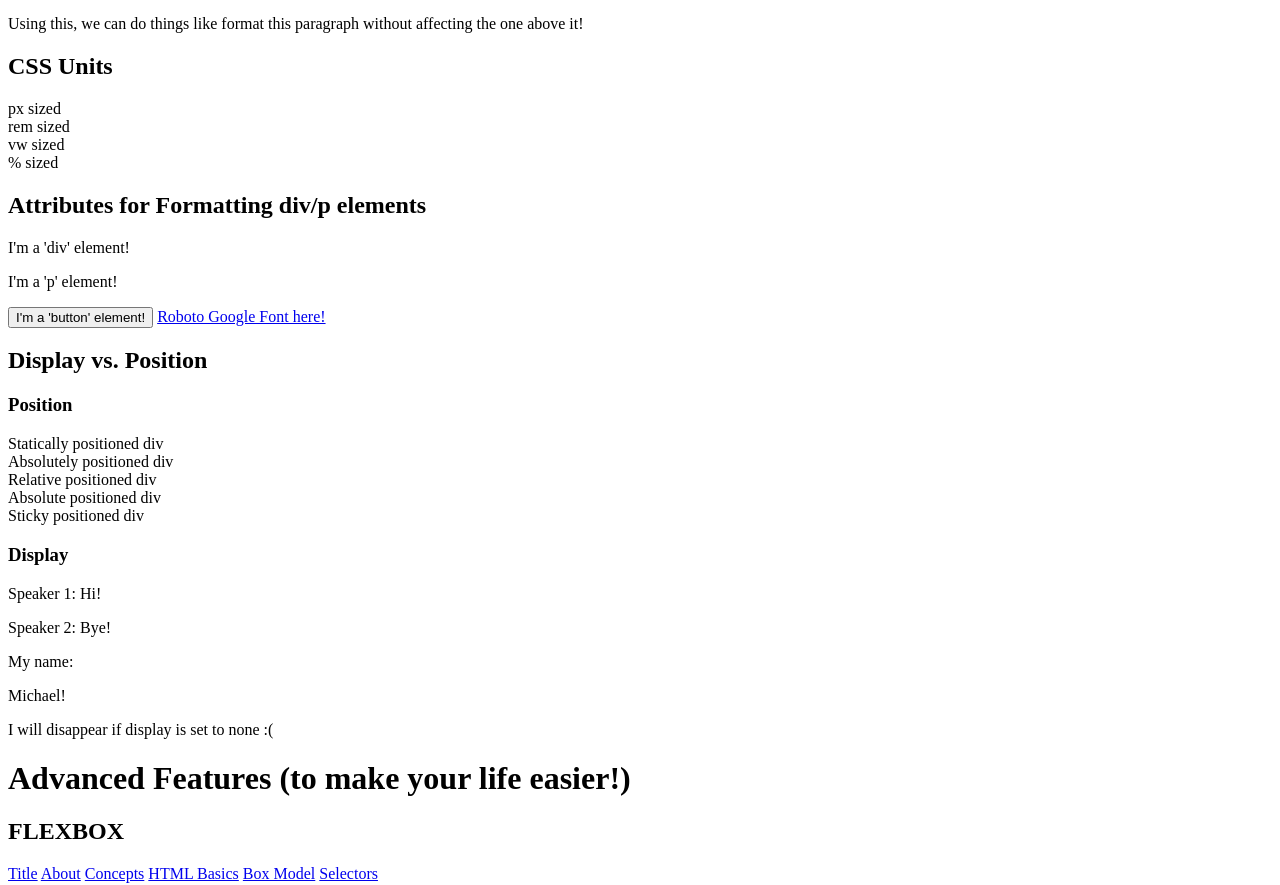
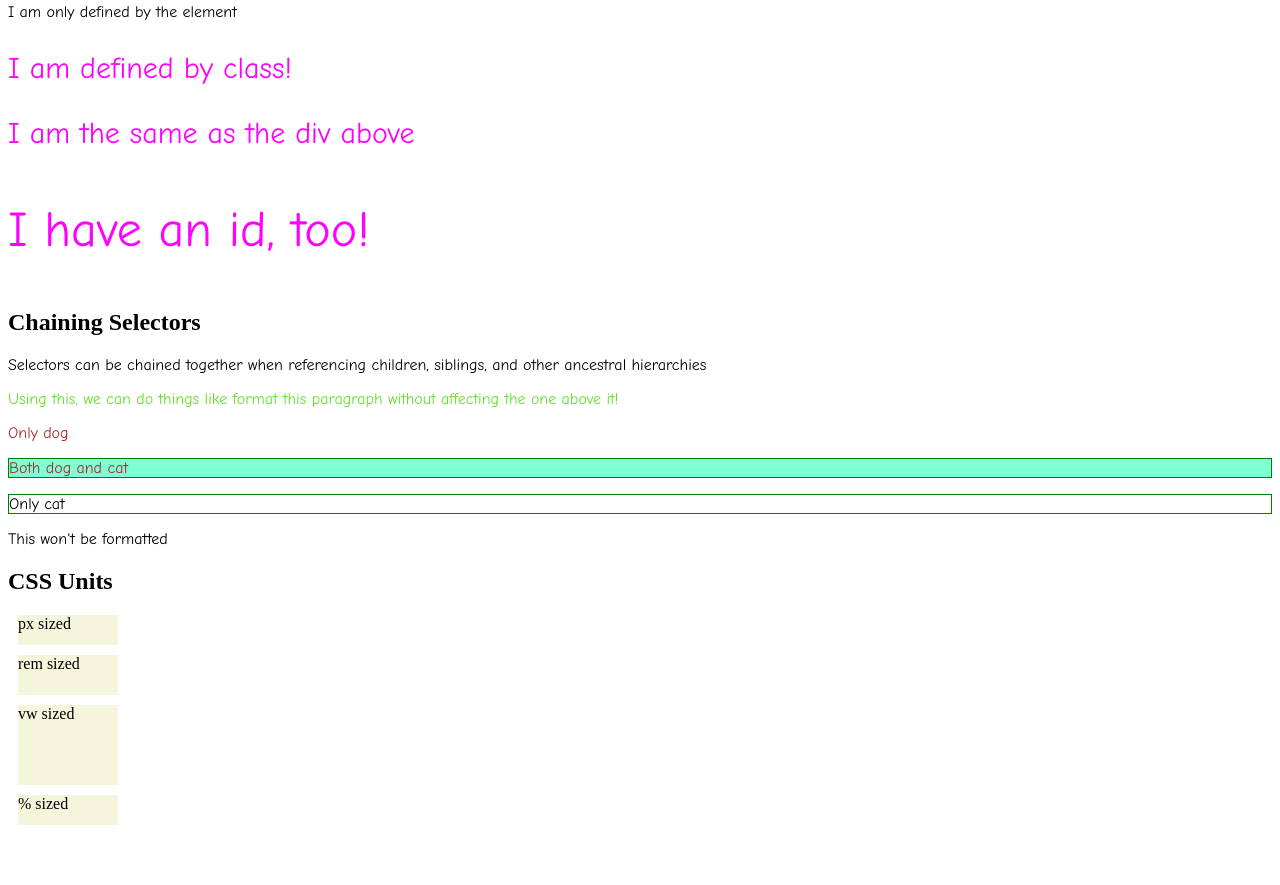
Before and after one commit to MichaelZhao21/css-workshop, a website: page index.html in a window 1280 px wide. Shown: the part 1174-2059 px from the top of the page. Drawn offline with Linux system fonts and the light colour scheme.

Commit message:
Added css lol

```diff
--- /dev/null
+++ b/index.css
@@ -0,0 +1,241 @@
+@import url("https://fonts.googleapis.com/css2?family=Roboto:ital,wght@0,100;0,300;1,400&display=swap");
+
+html {
+    font-size: 16px;
+}
+
+#box-model-title {
+    margin: 40px;
+    padding: 10px;
+    border: 5px solid black;
+    width: 100px;
+    height: 100px;
+    background-color: coral;
+}
+
+p {
+    font-family: "Comic Sans MS", sans-serif;
+}
+
+.important-div {
+    color: #ff00ff;
+    font-size: 30px;
+}
+
+#selected-one {
+    font-size: 50px;
+}
+
+#my-box p {
+    color: rgb(100, 223, 44);
+}
+
+.dog {
+    color: brown;
+}
+
+.cat {
+    border: 1px solid green;
+}
+
+.dog.cat {
+    background-color: aquamarine;
+}
+
+.unit-box {
+    background-color: beige;
+    margin: 10px;
+    width: 100px;
+}
+
+#css-units {
+    height: 300px;
+}
+
+#px-box {
+    height: 30px;
+}
+
+#rem-box {
+    height: 2.5rem;
+}
+
+#vw-box {
+    height: 10vh;
+}
+
+#percent-box {
+    height: 10%;
+}
+
+.div-formatting {
+    width: 100px;
+    height: 100px;
+    padding: 10px;
+    margin: 20px;
+    border: 1px solid blue;
+    border-width: 5px;
+    border-radius: 25px;
+
+    background-color: darkred;
+    color: #fff;
+}
+
+.p-formatting {
+    width: 200px;
+    height: 100px;
+    padding: 10px;
+
+    background-color: #aaa;
+    color: #fff;
+    text-align: right;
+    font-family: 'Roboto', sans-serif;
+    font-weight: 100;
+    font-size: 2rem;
+}
+
+.button-formatting {
+    margin: 0 20px;
+    width: 200px;
+    height: 100px;
+    font-family: 'Roboto', sans-serif;
+    font-weight: 200;
+    font-size: 1.5rem;
+
+    border: none;
+    box-shadow: 0 0 5px #ddd;
+    background-color: white;
+    cursor: pointer;
+    transition: 0.2s;
+}
+
+.button-formatting:hover {
+    box-shadow: 0 0 5px #999;
+}
+
+.ext-font {
+    text-decoration: none;
+    font-size: 1.5rem;
+    color: darkturquoise;
+    transition: 0.3s;
+}
+
+.ext-font:hover {
+    color: rgb(100, 223, 44);
+}
+
+#display-v-position {
+    position: relative;
+    width: 100%;
+    height: 500px;
+}
+
+.fixed-div {
+    position: fixed;
+    bottom: 10px;
+    right: 10px;
+    font-size: 3rem;
+
+    background-color: rosybrown;
+}
+
+.fixed-div-2 {
+    position: fixed;
+    bottom: 15px;
+    right: 10px;
+    font-size: 3rem;
+
+    z-index: 10;
+    background-color: green;
+}
+
+.relative-div {
+    position: relative;
+    left: 10px;
+}
+
+.absolute-div {
+    position: absolute;
+    top: 20px;
+    left: 200px;
+}
+
+.sticky-div {
+    position: sticky;
+    top: 20px;
+    background-color: salmon;
+}
+
+.inline-text {
+    display: inline;
+}
+
+.display-none {
+    display: none;
+}
+
+.ext-link {
+    margin: 5px 0;
+    font-size: 1.5rem;
+    display: block;
+}
+
+.menu {
+    height: 80px;
+    display: flex;
+    flex-direction: row;
+    justify-content: space-between;
+    align-items: center;
+
+    font-size: 2rem;
+}
+
+.menu-item {
+    height: auto;
+}
+
+#about {
+    align-self: baseline;
+}
+
+.site-layout {
+    display: grid;
+    grid-template-rows: 10% 1fr;
+    grid-template-columns: 30% 1fr;
+    width: 100%;
+    height: 40vh;
+}
+
+.header {
+    grid-column-start: 1;
+    grid-column-end: span 2;
+    background-color: sienna;
+}
+
+.left {
+    background-color: skyblue;
+}
+
+.main-content {
+    background-color: tomato;
+}
+
+.box-to-animate {
+    width: 100px;
+    height: 100px;
+    background-color: violet;
+    animation-name: expand-box;
+    animation-duration: 3s;
+    animation-iteration-count: infinite;
+    animation-direction: alternate;
+    animation-timing-function: linear;
+}
+
+@keyframes expand-box {
+    from {
+        width: 100px;
+    }
+    to {
+        width: 500px;
+    }
+}
--- a/index.html
+++ b/index.html
@@ -4,9 +4,9 @@
         <meta charset="UTF-8" />
         <meta name="viewport" content="width=device-width, initial-scale=1.0" />
         <meta http-equiv="X-UA-Compatible" content="ie=edge" />
-        <link rel="shortcut icon" href="favicon.ico?v=2" type="image/x-icon">
+        <link rel="shortcut icon" href="favicon.ico?v=2" type="image/x-icon" />
         <link rel="stylesheet" href="index.css" />
-        <title>CSO CSS Tutorial!</title>
+        <title>CSO CSS Tutorial (very cool)!</title>
     </head>
     <body>
         <div id="title">
@@ -55,7 +55,7 @@
         </div>
 
         <div class="container" id="box-model">
-            <h2>The Box Model</h2>
+            <h2 id="box-model-title">The Box Model</h2>
             <img
                 src="https://s3.amazonaws.com/viking_education/web_development/web_app_eng/css_box_model_chrome.png"
                 alt="box model image"
@@ -64,10 +64,10 @@
 
         <div class="container" id="selectors">
             <h2>Basic CSS Selectors</h2>
-            <div>I am only defined by the element</div>
-            <div class="important-div">I am defined by class!</div>
-            <div class="important-div">I am the same as the div above</div>
-            <div class="important-div" id="selector-one">I have an id, too!</div>
+            <p>I am only defined by the element</p>
+            <p class="important-div">I am defined by class!</p>
+            <p class="important-div">I am the same as the div above</p>
+            <p class="important-div" id="selected-one">I have an id, too!</p>
         </div>
 
         <div class="container" id="chaining-selectors">
@@ -76,10 +76,18 @@
                 Selectors can be chained together when referencing children, siblings, and other
                 ancestral hierarchies
             </p>
-            <div class="my-box">
+            <div id="my-box">
                 <p>
                     Using this, we can do things like format this paragraph without affecting the
                     one above it!
+                </p>
+            </div>
+            <p class="dog">Only dog</p>
+            <p class="dog cat">Both dog and cat</p>
+            <p class="cat">Only cat</p>
+            <div id="your-box">
+                <p>
+                    This won't be formatted
                 </p>
             </div>
         </div>
@@ -96,7 +104,7 @@
             <h2>Attributes for Formatting div/p elements</h2>
             <div class="div-formatting">I'm a 'div' element!</div>
             <p class="p-formatting">I'm a 'p' element!</p>
-            <button class="button-formatting">I'm a 'button' element!</button>
+            <button class="button-formatting" onclick="alert('hi')">I'm a 'button' element!</button>
             <a
                 class="ext-font"
                 href="https://fonts.google.com/specimen/Roboto?preview.text_type=custom#standard-styles"
@@ -109,7 +117,8 @@
             <h2>Display vs. Position</h2>
             <h3>Position</h3>
             <div class="static-div">Statically positioned div</div>
-            <div class="fixed-div">Absolutely positioned div</div>
+            <div class="fixed-div-2">hi</div>
+            <div class="fixed-div">Fixed positioned div</div>
             <div class="relative-div">Relative positioned div</div>
             <div class="absolute-div">Absolute positioned div</div>
             <div class="sticky-div">Sticky positioned div</div>
@@ -121,9 +130,10 @@
             </div>
             <div class="display-inline">
                 <p class="inline-text">My name:</p>
-                <p class="inline-text">Michael!</p>
+                <p class="inline-text">Michael! <a href="michaelzhao.xyz">(website)</a></p>
             </div>
             <div class="display-none">I will disappear if display is set to none :(</div>
+            <div>hi</div>
         </div>
 
         <h1>Advanced Features (to make your life easier!)</h1>
@@ -132,7 +142,7 @@
             <h2>FLEXBOX</h2>
             <div class="menu">
                 <a class="menu-item" href="#title">Title</a>
-                <a class="menu-item" href="#about">About</a>
+                <a class="menu-item" href="#about" id="about">About</a>
                 <a class="menu-item" href="#concepts">Concepts</a>
                 <a class="menu-item" href="#html-basics">HTML Basics</a>
                 <a class="menu-item" href="#box-model">Box Model</a>
@@ -143,7 +153,7 @@
         <div class="container" id="grid-selectors">
             <h2>GRID</h2>
             <div class="site-layout">
-                <div class="top"></div>
+                <div class="header"></div>
                 <div class="left"></div>
                 <div class="main-content"></div>
             </div>
@@ -169,6 +179,12 @@
             >
                 STACKOVERFLOW
             </a>
+            <a
+                class="ext-link"
+                href="https://codesandbox.io/s/css-workshop-mp10b?file=/index.html"
+            >
+                Codesandbox
+            </a>
         </div>
 
         <script src="index.js"></script>
```
